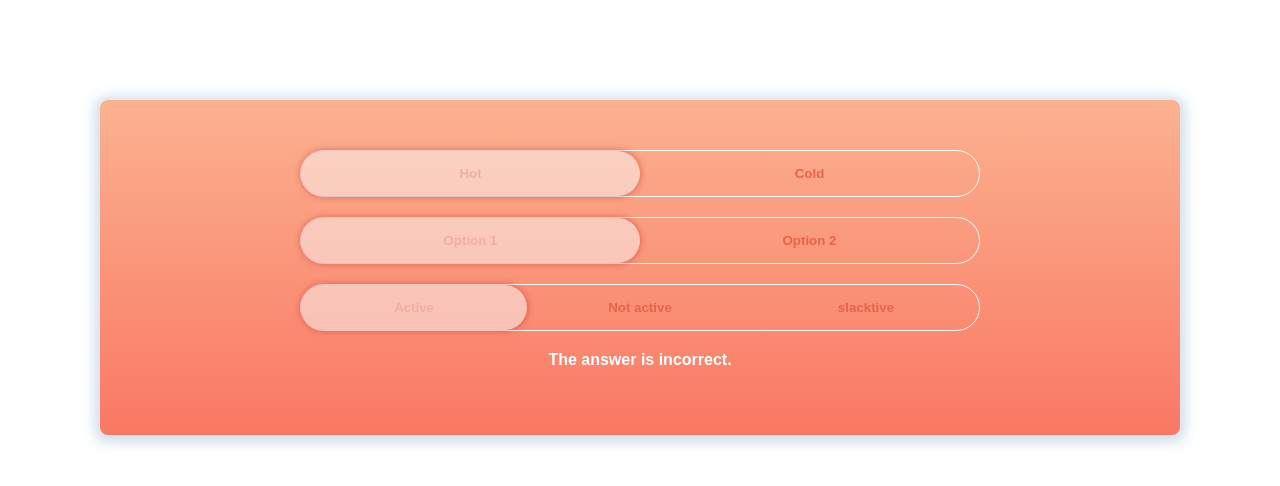
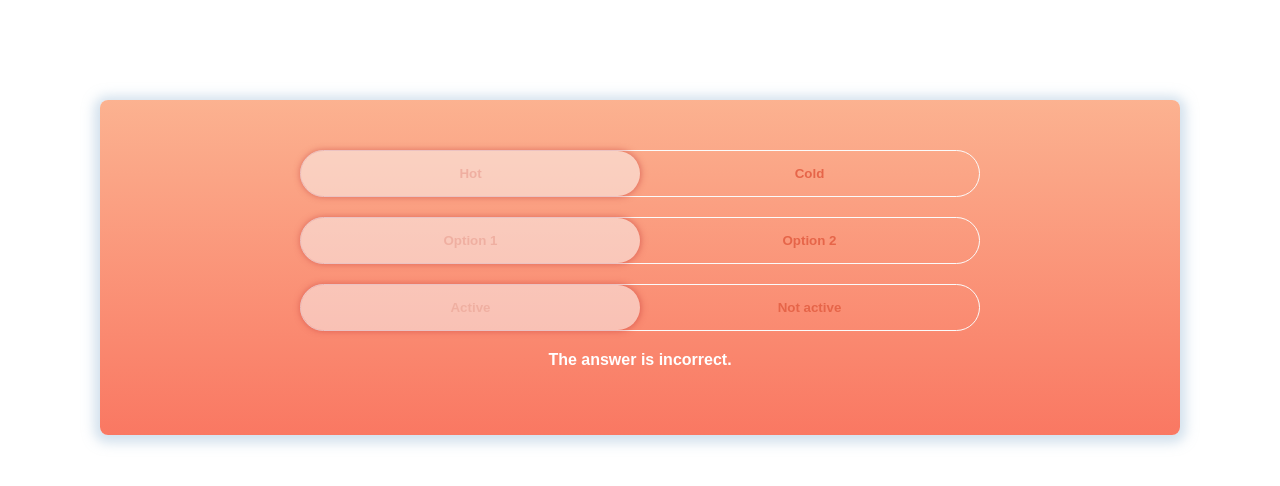
Before and after one commit to Arrow7000/seneca, a React (Create React App) app: page / in a window 1280 px wide. Shown: the top 486 px of the page. Built offline with nearby package versions, Linux system fonts and the light colour scheme; a web font is replaced by a local one.

Commit message:
Works with 2 options exclusively

```diff
--- a/src/App.jsx
+++ b/src/App.jsx
@@ -4,7 +4,7 @@ import Exercise from './Exercise';
 const questions = [
   { options: ['Hot', 'Cold'], correct: 0 },
   { options: ['Option 1', 'Option 2'], correct: 1 },
-  { options: ['Active', 'Not active', 'slacktive'], correct: 0 },
+  { options: ['Active', 'Not active'], correct: 0 },
 ];
 
 const style = {
--- a/src/Exercise.jsx
+++ b/src/Exercise.jsx
@@ -10,15 +10,15 @@ class Exercise extends Component {
 
         const initialised = questions.map(q => 0);
         this.state = { selected: initialised };
-
-        this.updateAnswer = this.updateAnswer.bind(this);
     }
 
-    updateAnswer(questionIndex, value) {
+    toggleAnswer(questionIndex) {
         const { selected } = this.state;
 
         const newSelected = selected.slice();
-        newSelected[questionIndex] = value;
+        const value = newSelected[questionIndex];
+        const newValue = value === 0 ? 1 : 0;
+        newSelected[questionIndex] = newValue;
 
         this.setState({ selected: newSelected });
     }
@@ -43,7 +43,7 @@ class Exercise extends Component {
                         key={i}
                         options={question.options}
                         selectedAnswer={selected[i]}
-                        updateAnswer={answerIndex => this.updateAnswer(i, answerIndex)}
+                        toggleAnswer={() => this.toggleAnswer(i)}
                     />);
                 })}
                 <p className="Exercise__verdict">{allCorrect ? correctText : wrongText}</p>
--- a/src/Toggle.jsx
+++ b/src/Toggle.jsx
@@ -3,7 +3,7 @@ import './Toggle.css';
 
 class Toggle extends Component {
     render() {
-        const { options, selectedAnswer, updateAnswer } = this.props;
+        const { options, selectedAnswer, toggleAnswer } = this.props;
         const len = options.length;
         const fraction = 100 / len;
         const width = fraction + '%';
@@ -15,11 +15,14 @@ class Toggle extends Component {
 
         return (
             <div className="Toggle">
-                <div className="Toggle__highlight" style={highlightStyle} />
-                {options.map((opt, i) => {
+                <div className="Toggle__highlight"
+                    style={highlightStyle}
+                    onClick={() => toggleAnswer()}
+                />
+                {options.map(opt => {
                     return (<button
                         style={optionStyle}
-                        onClick={() => updateAnswer(i)}
+                        onClick={toggleAnswer}
                         key={opt}
                         className="Toggle__option"
                     >
```
